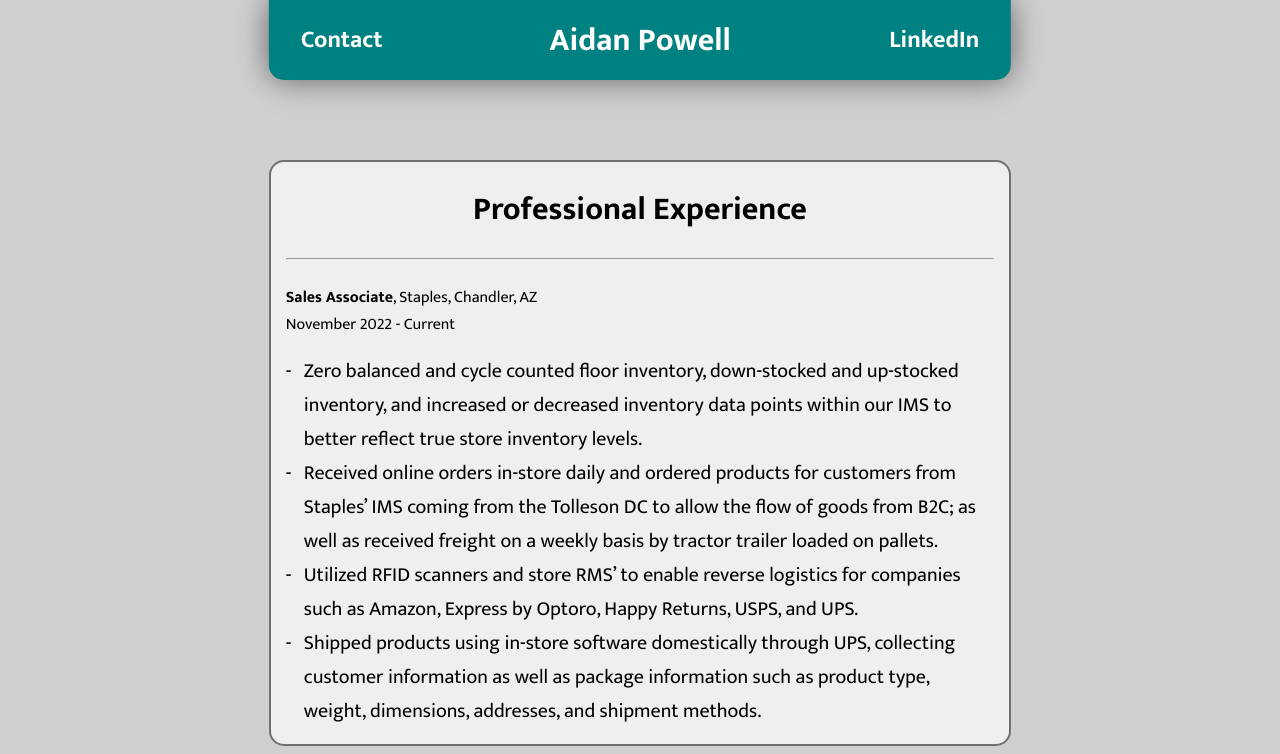
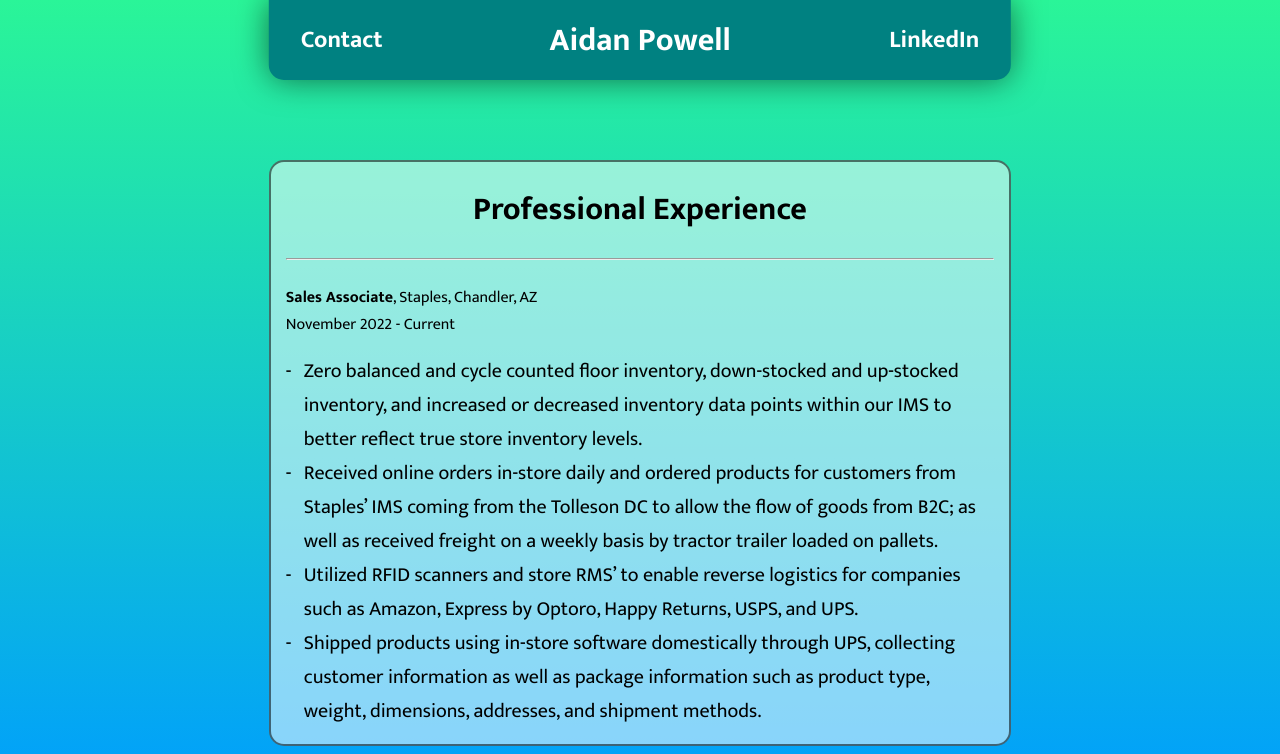
Before and after one commit to BruhGaming1776/aidanpowell.net, a Vue app: page / in a window 1280 px wide. Shown: the top 754 px of the page. Built offline with nearby package versions, Linux system fonts and the light colour scheme.

Commit message:
Update for background grd

```diff
--- a/src/components/Main.vue
+++ b/src/components/Main.vue
@@ -237,7 +237,7 @@ ul li::before {
 
 .resume-part {
     border-radius: 15px;
-    background-color: #efefef;
+    background-color: #ffffff88;
     border: 2px solid #00000088;
     padding-left: 15px;
     padding-right: 15px;
--- a/src/style.css
+++ b/src/style.css
@@ -1,8 +1,26 @@
 :root {
-  font-family: 'Mukta', sans-serif;
+    font-family: 'Mukta', sans-serif;
 }
 
+html, body {
+    height: 100%;
+    margin: 0;
+    padding: 0;
+}
+
+html {
+    /* this is bad
+      -Aidan */
+    background-image: linear-gradient(180deg, #2af598 0%, #009efd 100%);
+    background-repeat: no-repeat;
+    background-size: cover;
+    min-height: 100vh;
+    background-attachment: fixed;
+}
+
+
 body {
-  margin: 0;
-  background-color: #d0d0d0;
+    margin: 0;
+    /* background-image: url("https://wallsdesk.com/wp-content/uploads/2016/10/American-Flag-HD-Desktop.jpg"); */
+
 }
```
Also changed, not shown: 4 other files (tests, documents, lock files or other folders).
